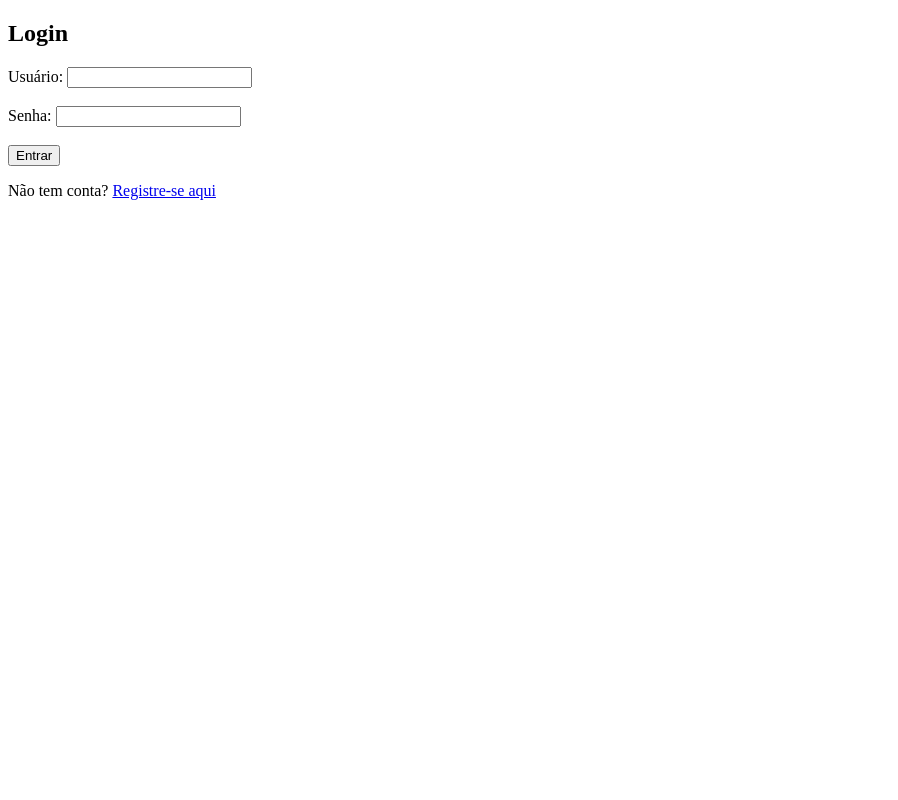
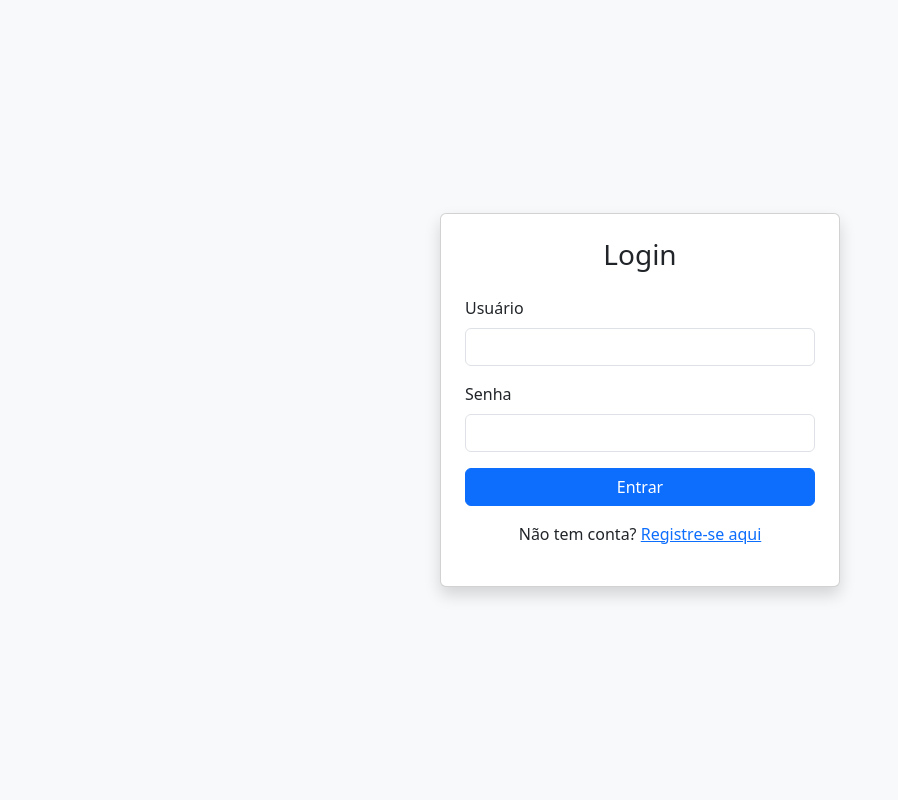
Before and after one commit to guandrade97/sistema-cobranca04, a Flask app: page /login in a window 1280 px wide. Shown: the whole page, without its empty margins (0-898 px from the left). Run offline with Flask 3, Linux system fonts and the light colour scheme.

Commit message:
Update login.html

```diff
--- a/templates/login.html
+++ b/templates/login.html
@@ -3,27 +3,37 @@
 <head>
     <meta charset="UTF-8">
     <title>Login</title>
+    <link href="https://cdn.jsdelivr.net/npm/bootstrap@5.3.3/dist/css/bootstrap.min.css" rel="stylesheet">
 </head>
-<body>
-    <h2>Login</h2>
-    <form method="POST">
-        <label>Usuário:</label>
-        <input type="text" name="username" required><br><br>
-        <label>Senha:</label>
-        <input type="password" name="password" required><br><br>
-        <button type="submit">Entrar</button>
-    </form>
+<body class="bg-light d-flex align-items-center justify-content-center" style="height: 100vh;">
 
-    <p>Não tem conta? <a href="{{ url_for('register') }}">Registre-se aqui</a></p>
+    <div class="card shadow p-4" style="width: 100%; max-width: 400px;">
+        <h3 class="text-center mb-4">Login</h3>
 
-    {% with messages = get_flashed_messages() %}
-      {% if messages %}
-        <ul>
-          {% for msg in messages %}
-            <li>{{ msg }}</li>
-          {% endfor %}
-        </ul>
-      {% endif %}
-    {% endwith %}
+        {% with messages = get_flashed_messages() %}
+          {% if messages %}
+            <div class="alert alert-warning" role="alert">
+              {{ messages[0] }}
+            </div>
+          {% endif %}
+        {% endwith %}
+
+        <form method="POST">
+            <div class="mb-3">
+                <label class="form-label">Usuário</label>
+                <input type="text" class="form-control" name="username" required>
+            </div>
+            <div class="mb-3">
+                <label class="form-label">Senha</label>
+                <input type="password" class="form-control" name="password" required>
+            </div>
+            <button type="submit" class="btn btn-primary w-100">Entrar</button>
+        </form>
+
+        <div class="text-center mt-3">
+            <p>Não tem conta? <a href="{{ url_for('register') }}">Registre-se aqui</a></p>
+        </div>
+    </div>
+
 </body>
 </html>
```
